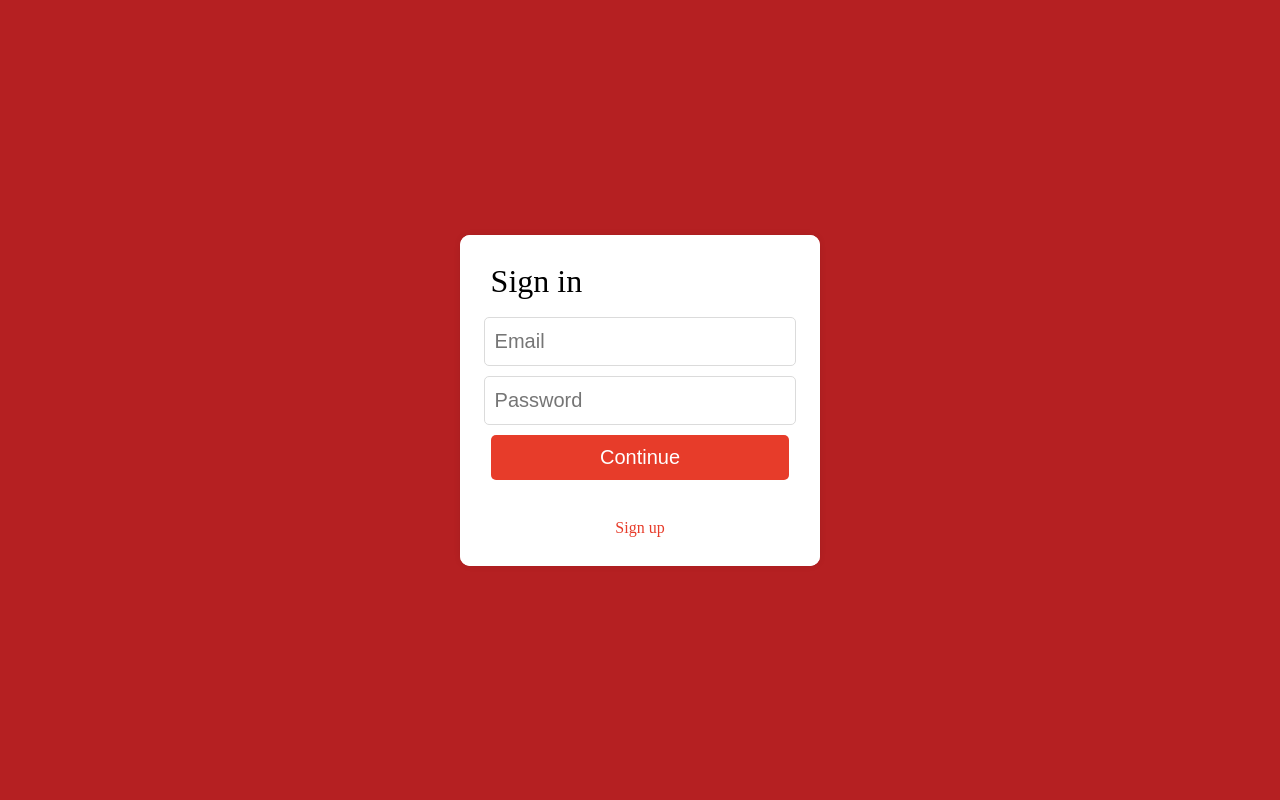
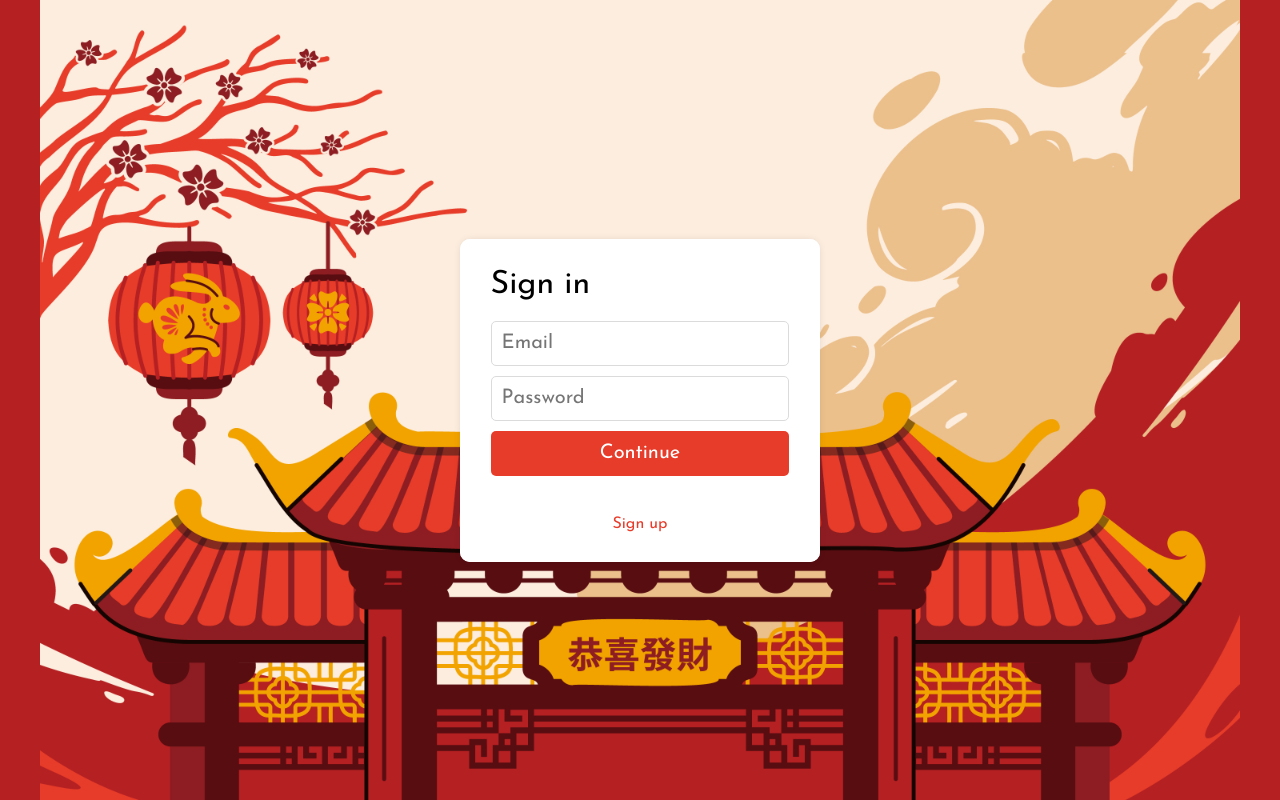
Before and after one commit to FernandoAlmeida2/projeto21-autoral, a React (Create React App) app in the folder memovo-frontend/: page / in a window 1280 px wide. Built offline with nearby package versions, Linux system fonts and the light colour scheme; no server answers.

Commit message:
fix: font and background-image styles

```diff
--- a/memovo-frontend/src/assets/styles/Container.js
+++ b/memovo-frontend/src/assets/styles/Container.js
@@ -1,7 +1,7 @@
 import styled from "styled-components";
 import coverImg from "../images/cover.jpg";
 export const Container = styled.div`
-  /* background-image: url(${coverImg}); */
+  background-image: url(${coverImg});
   background-color: #b52022;
   background-position: center;
   background-repeat: no-repeat;
--- a/memovo-frontend/src/assets/styles/Reset.js
+++ b/memovo-frontend/src/assets/styles/Reset.js
@@ -28,10 +28,10 @@ const ResetStyle = createGlobalStyle`
     }
     body {
         line-height: 1;
-        /* * {
+        * {
             font-family: "Josefin Sans", sans-serif;
             box-sizing: border-box;
-        } */
+        }
     }
     ol, ul {
         list-style: none;
```
